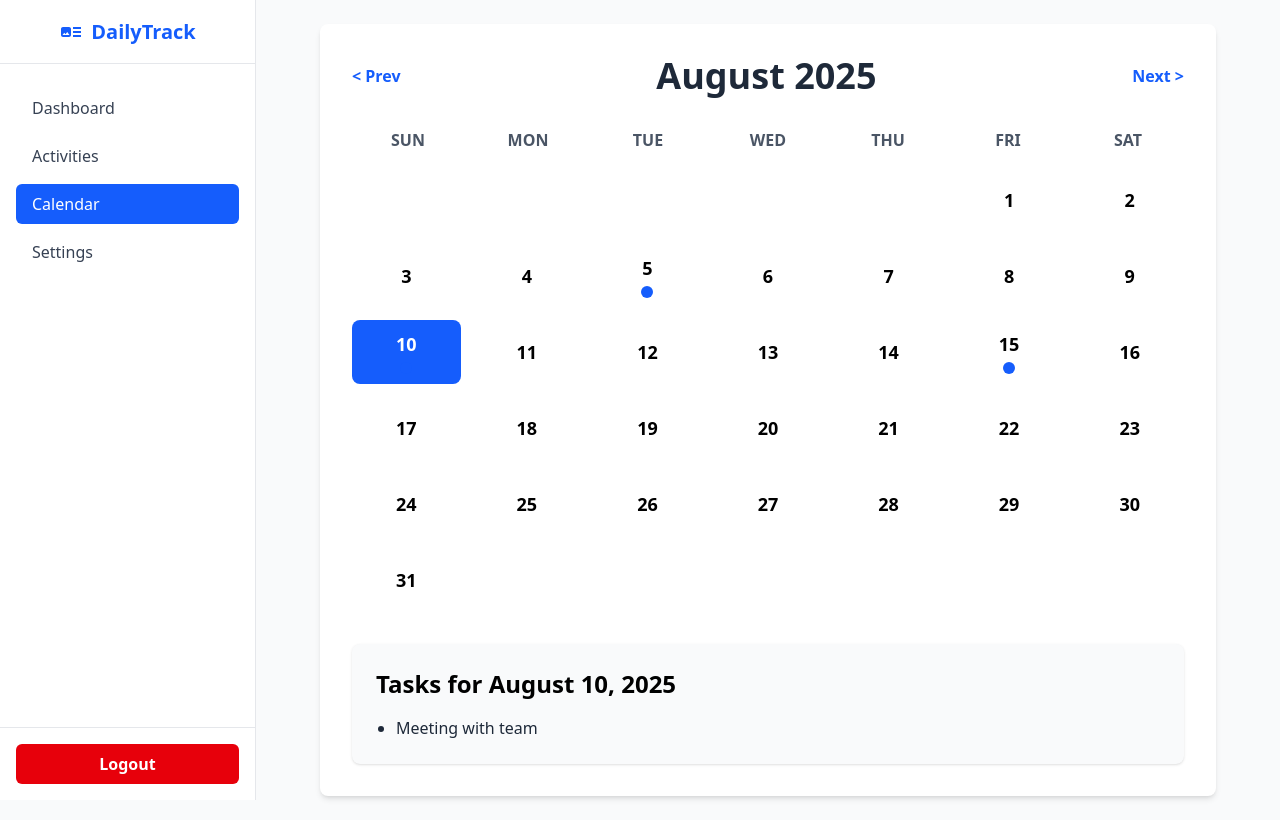
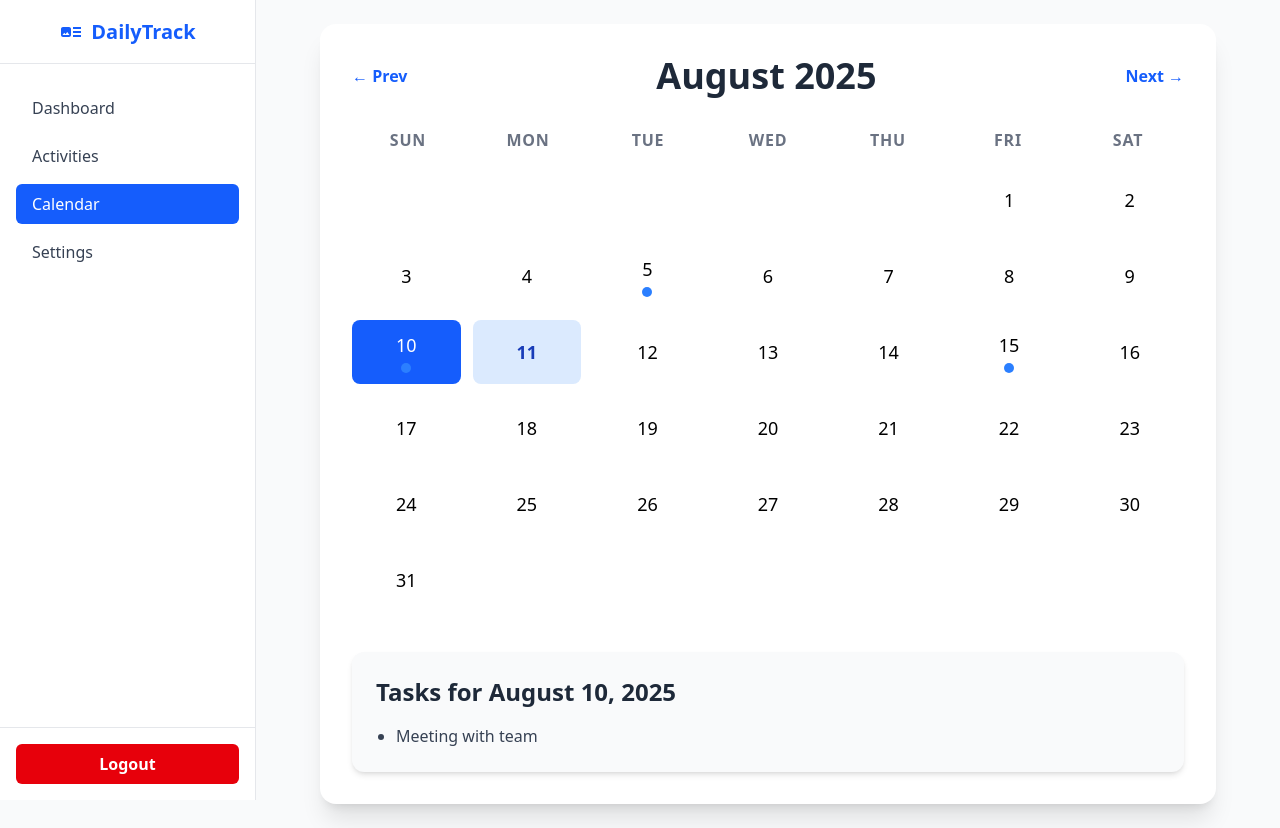
Before and after one commit to RashiShekhar/Daily-Activities, a React (Vite) app: page /dashboard/calendar in a window 1280 px wide. Both pictures are taken after a click on the element "10". Built offline with nearby package versions, Linux system fonts and the light colour scheme.

Commit message:
calendar design updated

```diff
--- a/src/components/Calendar.jsx
+++ b/src/components/Calendar.jsx
@@ -1,15 +1,14 @@
-import React, { useState, useEffect } from "react";
+import React, { useState } from "react";
+import { motion, AnimatePresence } from "framer-motion";
 
 const weekdays = ["Sun", "Mon", "Tue", "Wed", "Thu", "Fri", "Sat"];
 
 export default function Calendar() {
-  // Get current date info
   const today = new Date();
   const [currentMonth, setCurrentMonth] = useState(today.getMonth());
   const [currentYear, setCurrentYear] = useState(today.getFullYear());
   const [selectedDay, setSelectedDay] = useState(null);
 
-  // Sample tasks with dates (YYYY-MM-DD)
   const tasks = [
     { id: 1, date: "2025-08-05", name: "Morning Walk" },
     { id: 2, date: "2025-08-05", name: "Read a book" },
@@ -17,7 +16,6 @@ export default function Calendar() {
     { id: 4, date: "2025-08-15", name: "Workout" },
   ];
 
-  // Get month name
   const monthName = new Date(currentYear, currentMonth).toLocaleString(
     "default",
     {
@@ -25,27 +23,21 @@ export default function Calendar() {
     }
   );
 
-  // Get number of days in current month
   const daysInMonth = new Date(currentYear, currentMonth + 1, 0).getDate();
-
-  // Get day of week index the month starts on (0=Sun,...)
   const firstDayIndex = new Date(currentYear, currentMonth, 1).getDay();
-
-  // Generate array for days
   const daysArray = Array.from({ length: daysInMonth }, (_, i) => i + 1);
 
-  // Filter tasks for selected day
   const selectedDateStr =
     selectedDay !== null
       ? `${currentYear}-${String(currentMonth + 1).padStart(2, "0")}-${String(
           selectedDay
         ).padStart(2, "0")}`
       : null;
+
   const tasksForSelectedDay = selectedDateStr
     ? tasks.filter((task) => task.date === selectedDateStr)
     : [];
 
-  // Change month handlers
   const goToPrevMonth = () => {
     if (currentMonth === 0) {
       setCurrentMonth(11);
@@ -67,14 +59,19 @@ export default function Calendar() {
   };
 
   return (
-    <div className="max-w-4xl mx-auto p-8 bg-white rounded-lg shadow-md">
-      {/* Month and year header */}
+    <motion.div
+      className="max-w-4xl mx-auto p-8 bg-white rounded-2xl shadow-xl"
+      initial={{ opacity: 0, y: 30 }}
+      animate={{ opacity: 1, y: 0 }}
+      transition={{ duration: 0.6 }}
+    >
+      {/* Header */}
       <div className="flex items-center justify-between mb-8">
         <button
           onClick={goToPrevMonth}
           className="text-blue-600 hover:text-blue-800 font-bold"
         >
-          &lt; Prev
+          &larr; Prev
         </button>
         <h2 className="text-4xl font-extrabold text-gray-800 text-center">
           {monthName} {currentYear}
@@ -83,71 +80,93 @@ export default function Calendar() {
           onClick={goToNextMonth}
           className="text-blue-600 hover:text-blue-800 font-bold"
         >
-          Next &gt;
+          Next &rarr;
         </button>
       </div>
 
       {/* Weekday headers */}
-      <div className="grid grid-cols-7 gap-2 mb-4 text-center text-gray-600 font-semibold">
+      <div className="grid grid-cols-7 gap-2 mb-4 text-center text-gray-500 font-semibold uppercase tracking-wider">
         {weekdays.map((day) => (
-          <div key={day} className="uppercase">
-            {day}
-          </div>
+          <div key={day}>{day}</div>
         ))}
       </div>
 
-      {/* Days grid */}
-      <div className="grid grid-cols-7 gap-3">
-        {/* Padding days for first day alignment */}
+      {/* Days Grid */}
+      <div className="grid grid-cols-7 gap-3 text-center">
         {[...Array(firstDayIndex)].map((_, i) => (
-          <div key={"pad" + i} />
+          <div key={"pad" + i}></div>
         ))}
 
         {daysArray.map((day) => {
-          // Check if day has tasks
           const dayStr = `${currentYear}-${String(currentMonth + 1).padStart(
             2,
             "0"
           )}-${String(day).padStart(2, "0")}`;
           const hasTasks = tasks.some((task) => task.date === dayStr);
-
-          // Highlight selected day
           const isSelected = day === selectedDay;
 
+          const isToday =
+            day === today.getDate() &&
+            currentMonth === today.getMonth() &&
+            currentYear === today.getFullYear();
+
           return (
-            <div
+            <motion.div
               key={day}
               onClick={() => setSelectedDay(day)}
-              className={`h-16 flex flex-col items-center justify-center rounded-lg cursor-pointer transition ${
-                isSelected ? "bg-blue-600 text-white" : "hover:bg-blue-100"
+              className={`h-16 flex flex-col items-center justify-center rounded-lg cursor-pointer transition-all duration-200 ${
+                isSelected
+                  ? "bg-blue-600 text-white"
+                  : isToday
+                  ? "bg-blue-100 text-blue-800 font-bold"
+                  : "hover:bg-gray-100"
               }`}
+              whileHover={{ scale: 1.05 }}
             >
-              <span className="text-lg font-semibold">{day}</span>
+              <span className="text-lg">{day}</span>
               {hasTasks && (
-                <div className="mt-1 w-3 h-3 rounded-full bg-blue-600"></div>
+                <motion.div
+                  layoutId="task-dot"
+                  className="mt-1 w-2.5 h-2.5 rounded-full bg-blue-500"
+                ></motion.div>
               )}
-            </div>
+            </motion.div>
           );
         })}
       </div>
 
-      {/* Tasks list for selected day */}
+      {/* Tasks for selected day */}
+      <AnimatePresence>
         {selectedDay && (
-        <div className="mt-8 bg-gray-50 p-6 rounded-lg shadow">
-          <h3 className="text-2xl font-semibold mb-4">
+          <motion.div
+            className="mt-10 bg-gray-50 p-6 rounded-xl shadow-md"
+            initial={{ opacity: 0, y: 10 }}
+            animate={{ opacity: 1, y: 0 }}
+            exit={{ opacity: 0, y: -10 }}
+            transition={{ duration: 0.3 }}
+          >
+            <h3 className="text-2xl font-semibold mb-4 text-gray-800">
               Tasks for {monthName} {selectedDay}, {currentYear}
             </h3>
             {tasksForSelectedDay.length === 0 ? (
               <p className="text-gray-600">No tasks for this day.</p>
             ) : (
-            <ul className="list-disc pl-5 space-y-2 text-gray-800">
+              <ul className="list-disc pl-5 space-y-2 text-gray-700">
                 {tasksForSelectedDay.map(({ id, name }) => (
-                <li key={id}>{name}</li>
+                  <motion.li
+                    key={id}
+                    initial={{ x: -10, opacity: 0 }}
+                    animate={{ x: 0, opacity: 1 }}
+                    transition={{ delay: 0.1 * id }}
+                  >
+                    {name}
+                  </motion.li>
                 ))}
               </ul>
             )}
-        </div>
+          </motion.div>
         )}
-    </div>
+      </AnimatePresence>
+    </motion.div>
   );
 }
```
Lines whose indentation alone changed are shown as unchanged.
